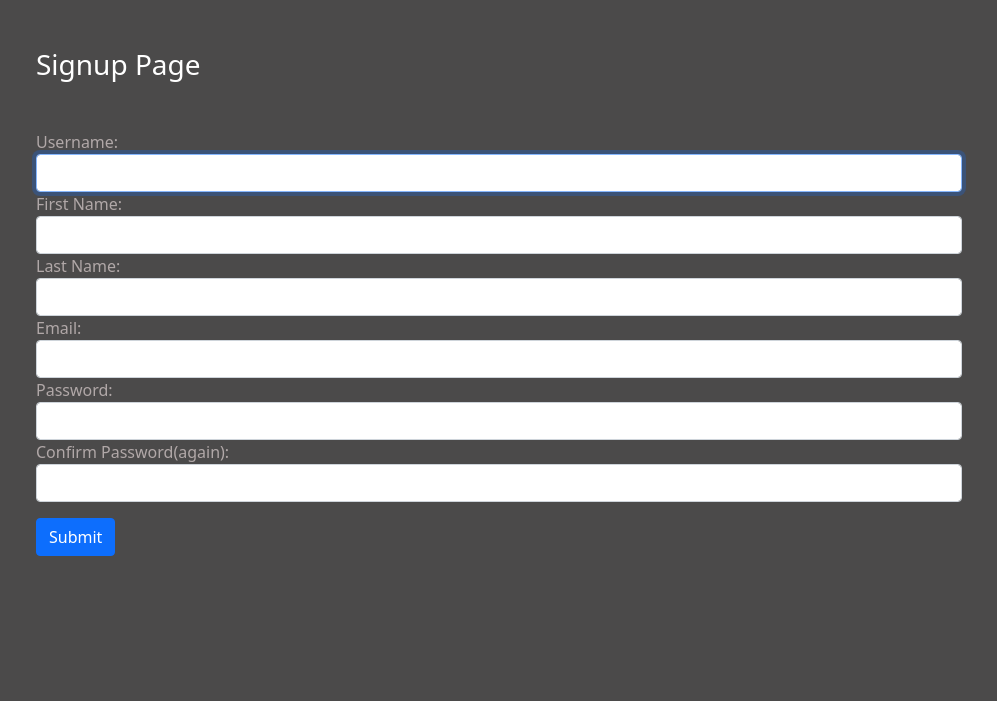
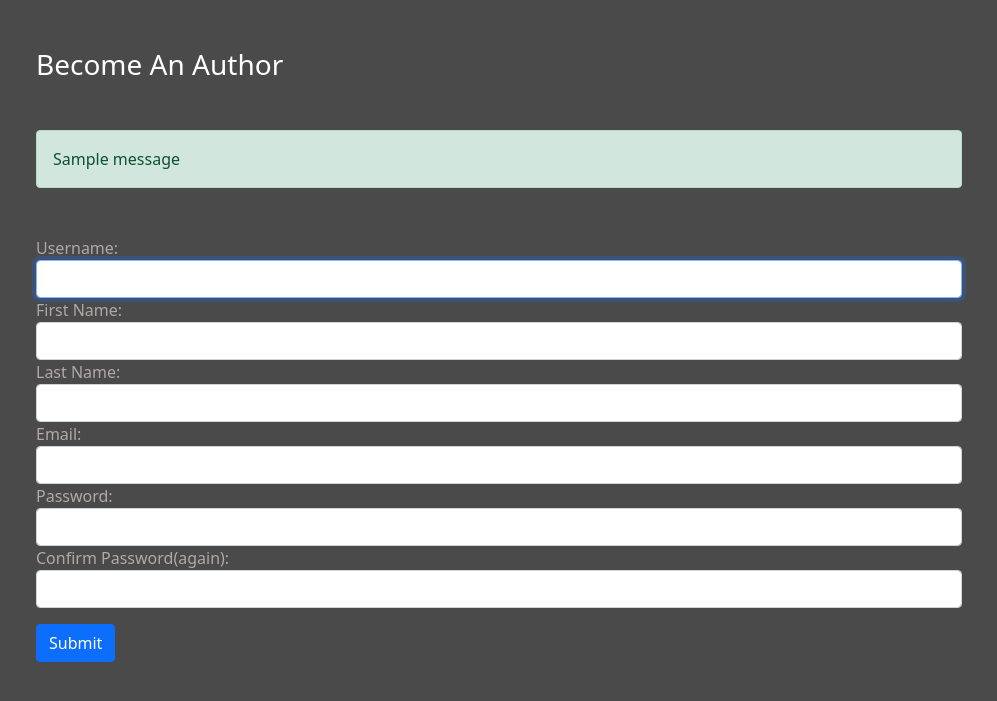
Before and after one commit to Avinaw20/mini_blog, a Django app: page /signup/ in a window 1280 px wide. Shown: the part 56-757 px from the top of the page, without its empty margins (46-1043 px from the left). Run offline with Django 4.2, Linux system fonts and the light colour scheme; one stand-in notice (Sample message) is shown; some libraries are stand-ins or nearby versions.

Commit message:
Sign Up Form Successful Submission Done

```diff
--- a/blog/templates/blog/signup.html
+++ b/blog/templates/blog/signup.html
@@ -4,13 +4,18 @@
 {% block content %}
     <div class="col-sm-10">
         <h3 class="text-white my-5">
-            Signup Page
+            Become An Author
         </h3>
-        <form action="" method="POST">
+        {% if messages %}
+            {% for message in messages %}
+                <p {% if message.tags %} class="alert alert-{{message.tags}} mb-5"{% endif %}>{{message}}</p>
+            {% endfor %}
+        {% endif %}
+        <form action="" method="POST" novalidate>
             {% csrf_token %}
             {% for fm in form %}
                 <div class="form-group">
-                    {{fm.label_tag}}{{fm}}{{fm.errors|striptags}}
+                    {{fm.label_tag}}{{fm}} <small class="text-warning">{{fm.errors|striptags}}</small>
                 </div>
             {% endfor %}
             <input type="submit" value="Submit" class="btn btn-primary my-3">
--- a/blog/views.py
+++ b/blog/views.py
@@ -1,5 +1,6 @@
 from django.shortcuts import render,HttpResponsePermanentRedirect
 from .forms import SignUpForm, LoginForm
+from django.contrib import messages
 # Create your views here.
 def home(request):
     return render(request,'blog/home.html')
@@ -18,7 +19,13 @@ def user_logout(request):
     return HttpResponsePermanentRedirect('/')
 
 def user_signup(request):
-    form = SignUpForm()
+    if request.method == "POST":
+        form = SignUpForm(request.POST)
+        if form.is_valid():
+            messages.success(request,'Congratulations !! You have become an Author.')
+            form.save()
+    else :
+        form = SignUpForm()
     return render(request,'blog/signup.html',{'form':form})
 
 def user_login(request):
```
Also changed, not shown: db.sqlite3.
